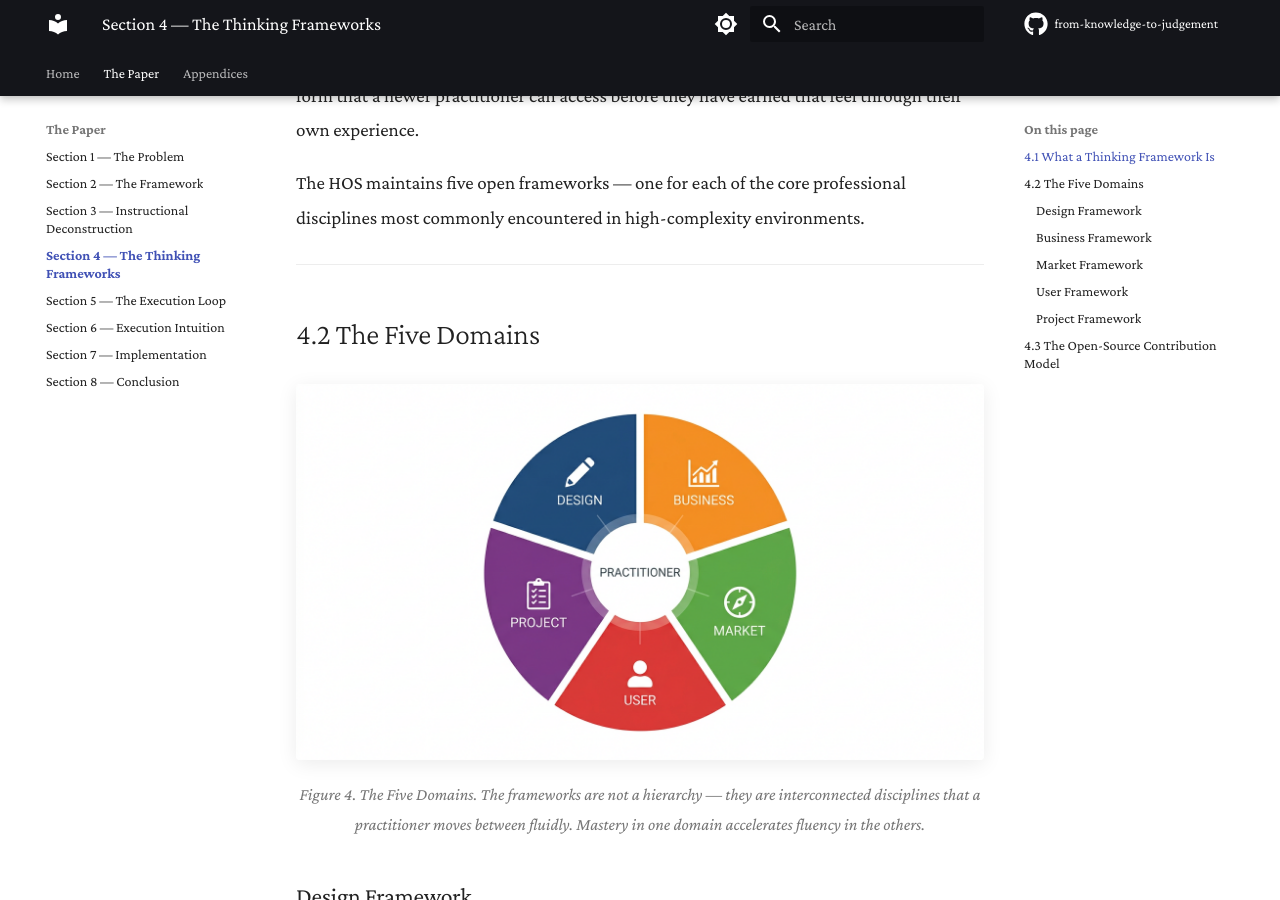
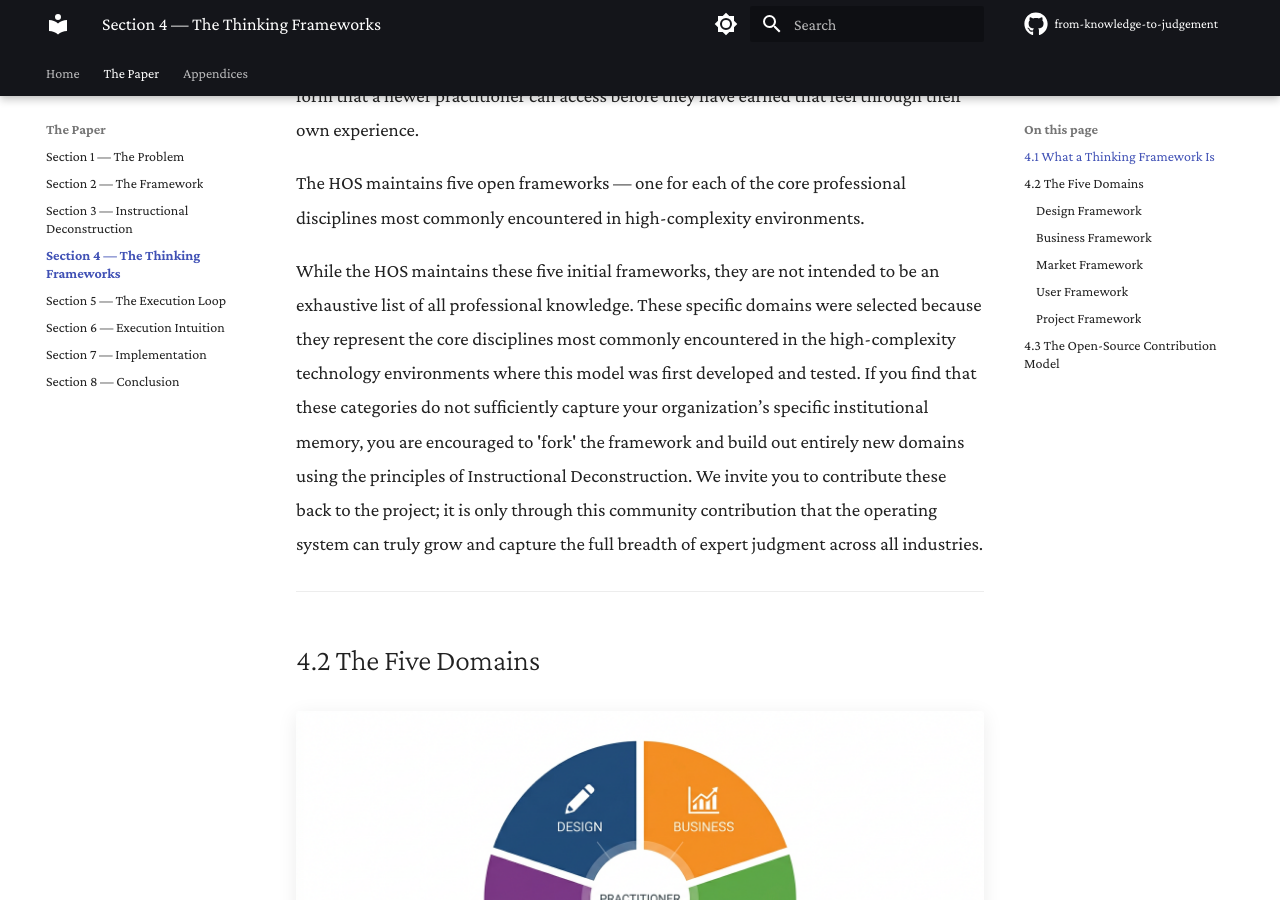
Before and after one commit to osioke/from-knowledge-to-judgement, an MkDocs documentation site: the page built from docs/section-4-frameworks.md, in a window 1280 px wide and 900 px high, scrolled down 859 px. Built offline with MkDocs 1.6.1 and Material for MkDocs 9.7.7, drawn with Linux system fonts in a browser that asks for light colours; comment, search, counter and statistics services are not loaded.

Commit message:
Add a note to show that the five domains are not conclusive and welcome contributors.

```diff
--- a/docs/section-4-frameworks.md
+++ b/docs/section-4-frameworks.md
@@ -13,6 +13,8 @@ The difference between a practitioner who has a framework and one who does not i
 Frameworks are, in essence, borrowed pattern recognition. They are the accumulated expert instinct of people who have spent years developing a feel for a domain, rendered in a form that a newer practitioner can access before they have earned that feel through their own experience.
 
 The HOS maintains five open frameworks — one for each of the core professional disciplines most commonly encountered in high-complexity environments.
+
+While the HOS maintains these five initial frameworks, they are not intended to be an exhaustive list of all professional knowledge. These specific domains were selected because they represent the core disciplines most commonly encountered in the high-complexity technology environments where this model was first developed and tested. If you find that these categories do not sufficiently capture your organization’s specific institutional memory, you are encouraged to 'fork' the framework and build out entirely new domains using the principles of Instructional Deconstruction. We invite you to contribute these back to the project; it is only through this community contribution that the operating system can truly grow and capture the full breadth of expert judgment across all industries.
 
 ---
 
```
